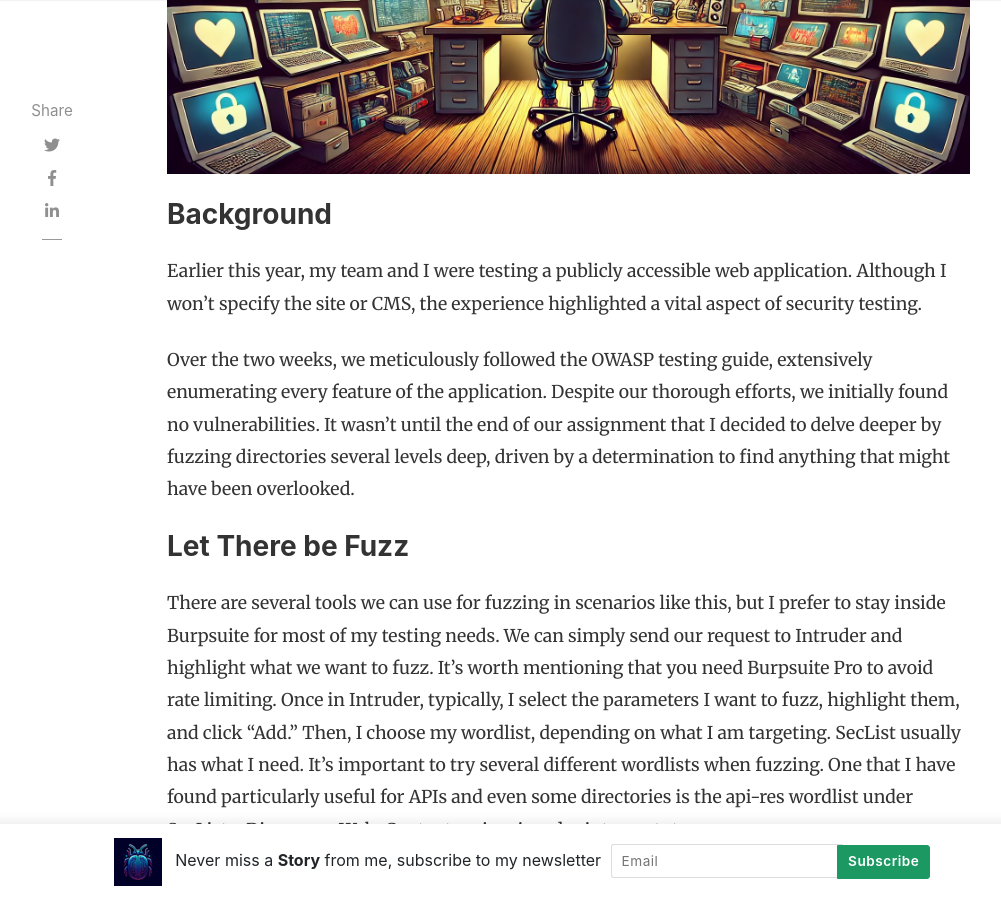
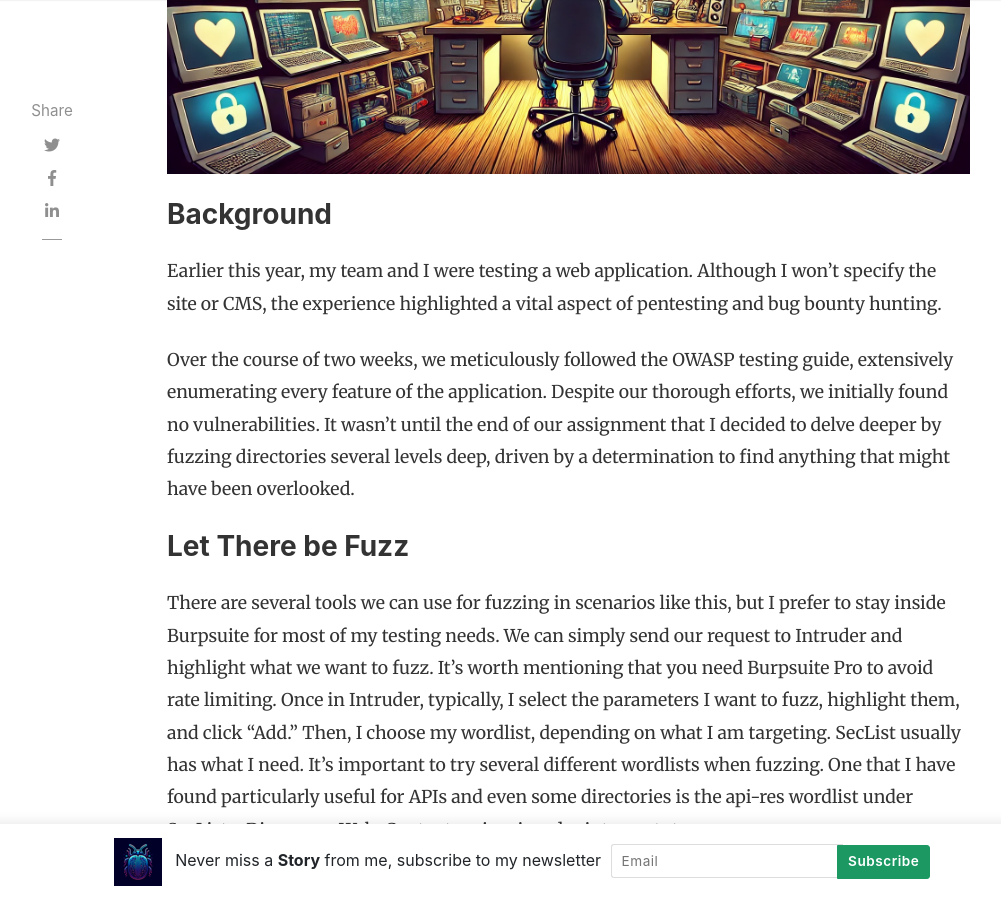
Before and after one commit to Turbul3nce/Turbul3nce.github.io, a Jekyll site: the page built from _posts/2024-08-23-fuzz-or-miss.md, in a window 1280 px wide and 900 px high, scrolled down 700 px. Shown: the whole window, without its empty margins (118-1119 px from the left). Built offline with Jekyll 4.4.1, drawn with Linux system fonts in a browser that asks for light colours; nearby versions of some CDN libraries; comment, search, counter and statistics services are not loaded.

Commit message:
Update 2024-08-23-fuzz-or-miss.md

```diff
--- a/_posts/2024-08-23-fuzz-or-miss.md
+++ b/_posts/2024-08-23-fuzz-or-miss.md
@@ -8,9 +8,9 @@ featured: false
 ---
 
 ### Background
-Earlier this year, my team and I were testing a publicly accessible web application. Although I won't specify the site or CMS, the experience highlighted a vital aspect of security testing.
+Earlier this year, my team and I were testing a web application. Although I won't specify the site or CMS, the experience highlighted a vital aspect of pentesting and bug bounty hunting.
 
-Over the two weeks, we meticulously followed the OWASP testing guide, extensively enumerating every feature of the application. Despite our thorough efforts, we initially found no vulnerabilities. It wasn't until the end of our assignment that I decided to delve deeper by fuzzing directories several levels deep, driven by a determination to find anything that might have been overlooked.
+Over the course of two weeks, we meticulously followed the OWASP testing guide, extensively enumerating every feature of the application. Despite our thorough efforts, we initially found no vulnerabilities. It wasn't until the end of our assignment that I decided to delve deeper by fuzzing directories several levels deep, driven by a determination to find anything that might have been overlooked.
 
 ### Let There be Fuzz
 There are several tools we can use for fuzzing in scenarios like this, but I prefer to stay inside Burpsuite for most of my testing needs. We can simply send our request to Intruder and highlight what we want to fuzz. It's worth mentioning that you need Burpsuite Pro to avoid rate limiting. Once in Intruder, typically, I select the parameters I want to fuzz, highlight them, and click "Add." Then, I choose my wordlist, depending on what I am targeting. SecList usually has what I need. It's important to try several different wordlists when fuzzing. One that I have found particularly useful for APIs and even some directories is the api-res wordlist under SecLists>Discovery>Web-Content>api>api-endpoints-res.txt.
```
